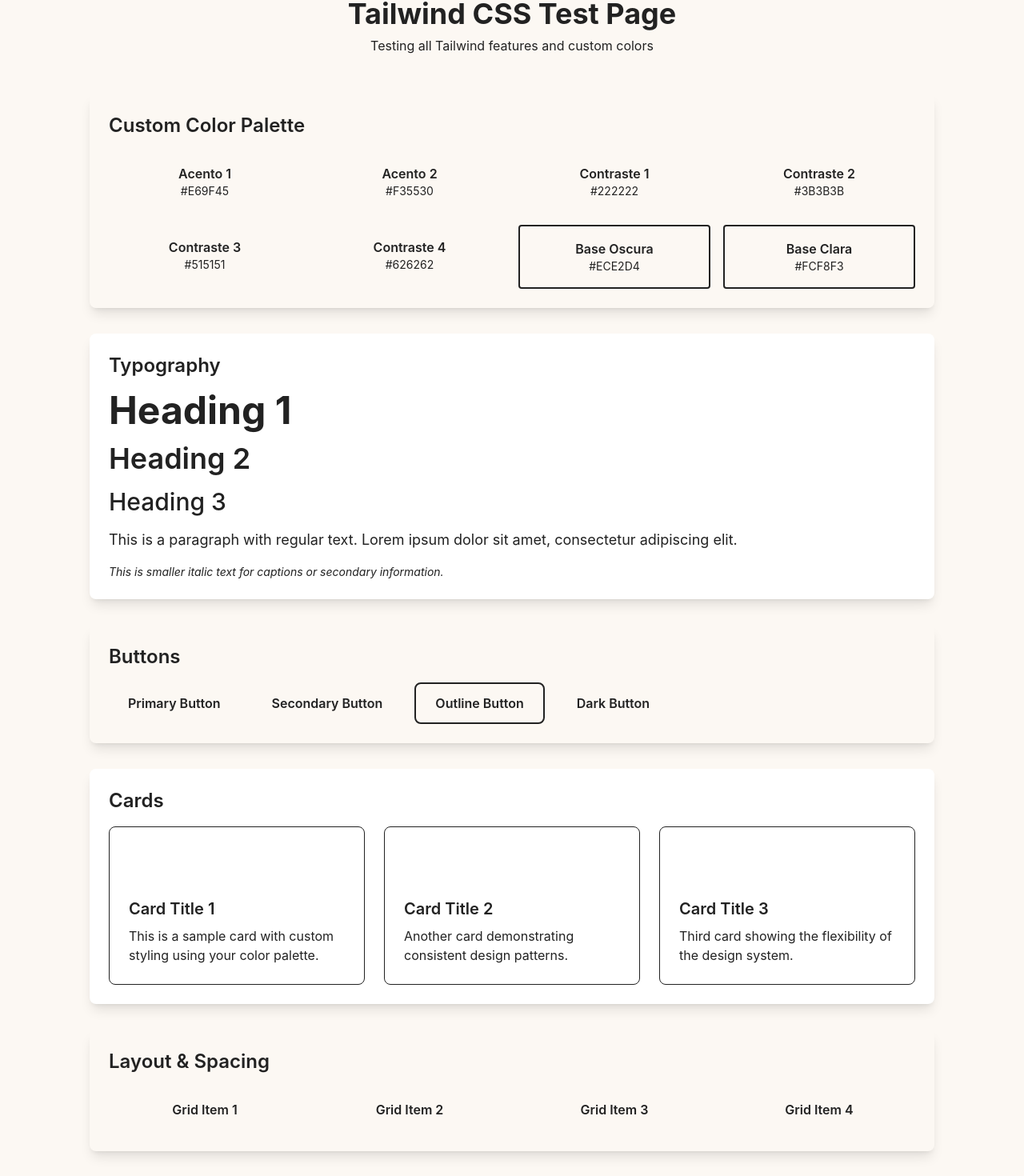
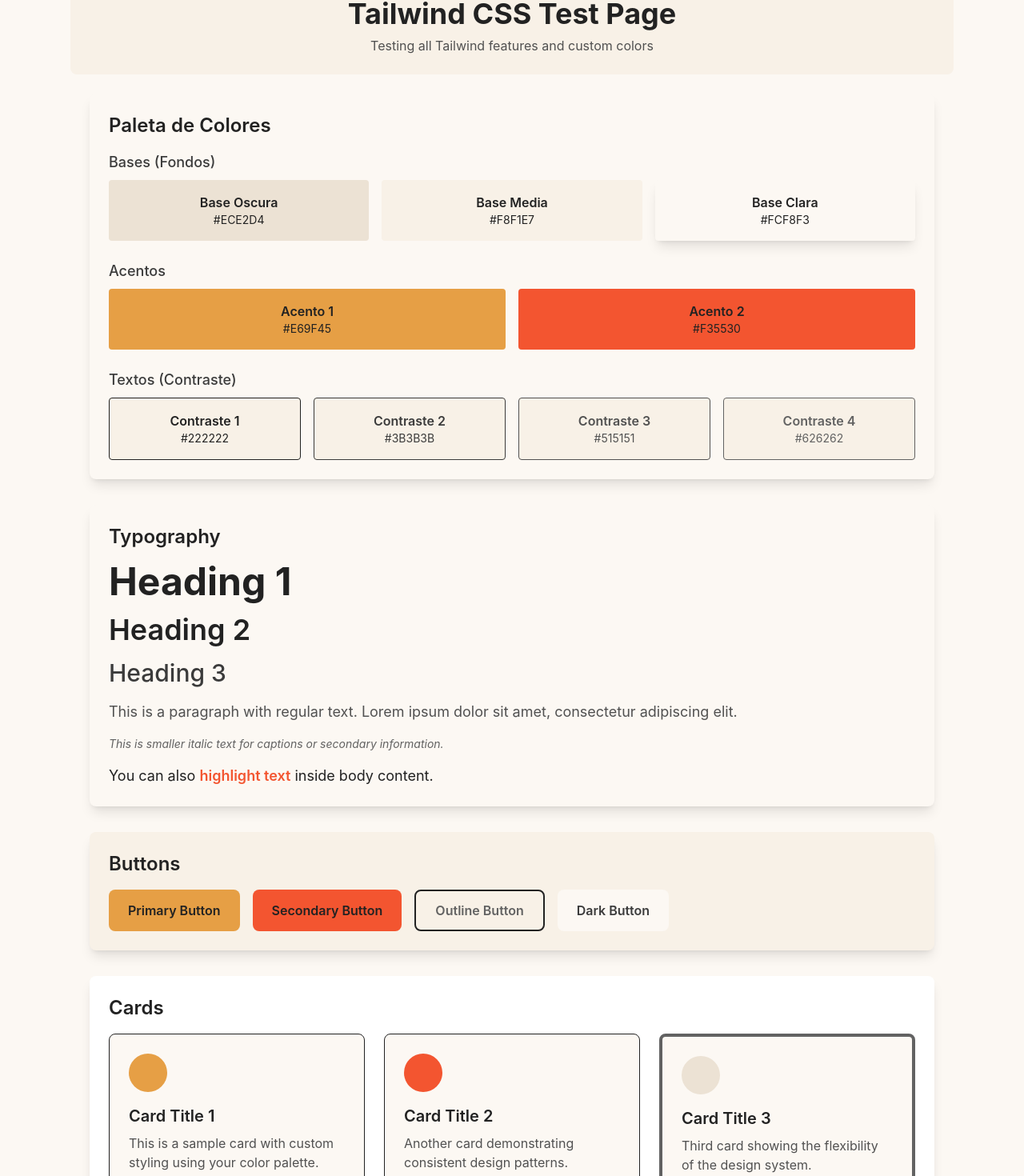
Before and after one commit to GustavoMinchiotti/aye-garcia, a Next.js app: page /tailwind in a window 1280 px wide. Shown: the part 180-1650 px from the top of the page at 80% size. Built offline with nearby package versions, Linux system fonts and the light colour scheme; no server answers.

Commit message:
trabajo en tailwind-page

```diff
--- a/app/globals.css
+++ b/app/globals.css
@@ -49,48 +49,66 @@
 
 /* Si querés seguir creando clases personalizadas, Tailwind v4 recomienda usar
    las nuevas capas de CSS @layer, pero ahora solo existen `@layer utilities` */
+
+/*?       Nota: Las claves de color personalizadas usan camelCase para asegurar compatibilidad.     */
+/*?       Tailwind permite usar nombres con guiones entre comillas (ej: "acento-2"),                */
+/*?       pero esas keys no se resuelven correctamente en tiempo de ejecución y las                 */
+/*?       clases generadas no son reconocidas por el navegador.                                     */
+/*?       Para mantener consistencia con las utilidades definidas en globals.css                    */
+/*?       y evitar fallas de renderizado, todos los nombres se definen en camelCase.                */
+
 @layer utilities {
+
   /* Fondos base */
-  .bg-base-oscura {
+  .bg-baseOscura {
     background-color: var(--color-base-oscura);
   }
 
-  .bg-base-media {
+  .bg-baseMedia {
     background-color: var(--color-base-media);
   }
 
-  .bg-base-clara {
+  .bg-baseClara {
     background-color: var(--color-base-clara);
   }
 
-  /* Acentos */
-  .bg-acento-1 {
+  /*todo Acentos se pueden usar en base o texto */
+  .bg-acento1 {
     background-color: var(--color-acento-1);
   }
 
-  .bg-acento-2 {
+  .bg-acento2 {
     background-color: var(--color-acento-2);
   }
 
+  .text-acento1 {
+    color: var(--color-acento-1);
+  }
+
+  .text-acento2 {
+    color: var(--color-acento-2);
+  }
+
   /* Textos */
-  .text-contraste-1 {
+  .text-contraste1 {
     color: var(--color-contraste-1);
   }
 
-
-  .text-contraste-2 {
+  .text-contraste2 {
     color: var(--color-contraste-2);
   }
 
-  .text-contraste-3 {
+  .text-contraste3 {
     color: var(--color-contraste-3);
   }
-  .text-contraste-4 {
+
+  .text-contraste4 {
     color: var(--color-contraste-4);
   }
 }
-.prueba1{
-/*? exagerada prueba ///////////////////////////////////////////////////////////*/
+
+.prueba1 {
+  /*? exagerada prueba ///////////////////////////////////////////////////////////*/
   background-color: #661301;
   display: block;
   justify-content: center;
--- a/app/login/page.tsx
+++ b/app/login/page.tsx
@@ -67,7 +67,7 @@
           <button
             type="submit"
             disabled={loading}
-            className="w-full py-2 bg-[#E69F45] text-white font-semibold rounded-lg hover:bg-[#F35530] transition-colors"
+            className="w-full py-2 bg-[#E69F45] text-white font-semibold rounded-lg hover:bg-[#F35530] hover:text-[#ffffff] hover:font-bold transition-colors"
           >
             {loading
               ? 'Cargando...'
--- a/app/page.tsx
+++ b/app/page.tsx
@@ -11,7 +11,7 @@
         Entrená, cuidate y viví mejor con nuestra comunidad.
       </p>
 
-<div className="prueba1 bg-red-200 p-10 m-10 rounded-2xl">
+<div className="prueba1 p-10 m-10 rounded-2xl"> {/** Lo que renderiza aca es directo css puro de globals porque lo sobrescribe */}
   test
 </div>
 
@@ -22,7 +22,7 @@
       <div className="flex flex-col sm:flex-row gap-4 justify-center">
         <Link
           href="/login"
-          className="w-full sm:w-auto px-6 py-3 bg-acento-1 text-base-clara rounded-lg font-medium hover:bg-acento-2 transition"
+          className="w-full sm:w-auto px-6 py-3 bg-acento1 text-base-clara rounded-lg font-medium hover:bg-acento-2 transition"
         >
           Entrar
         </Link>
--- a/app/tailwind/page.tsx
+++ b/app/tailwind/page.tsx
@@ -1,82 +1,179 @@
+"use client";
+
 export default function TailwindTestPage() {
   return (
     <div className="min-h-screen bg-baseClara">
       {/* Header */}
-      <header className="bg-contraste1 text-baseClara p-6">
-        <h1 className="text-4xl font-bold text-center">Tailwind CSS Test Page</h1>
-        <p className="text-center mt-2 text-baseOscura">Testing all Tailwind features and custom colors</p>
+      <header className="bg-baseMedia rounded-lg text-contraste1 p-6">
+        <h1 className="text-4xl font-bold text-center">
+          Tailwind CSS Test Page
+        </h1>
+        <p className="text-center mt-2 text-contraste3">
+          Testing all Tailwind features and custom colors
+        </p>
       </header>
+
+      {/* Esta página tenía conflictos entre utilidades bg y text definidas en globals.css,
+      lo que generaba inconsistencias al reemplazarlas por clases de Tailwind.
+      Se migraron las clases personalizadas a camelCase para mantener coherencia, ya que
+      aunque Tailwind permite claves con guiones entre comillas en tailwind.config, esas claves
+      no son interpretadas correctamente en tiempo de ejecución y las clases resultantes
+      no se renderizan en el cliente. */}
 
       <div className="container mx-auto p-6 space-y-8">
         {/* Custom Color Palette */}
-        <section className="bg-baseMedia p-6 rounded-lg shadow-lg">
-          <h2 className="text-2xl font-semibold mb-4 text-contraste1">Custom Color Palette</h2>
-          <div className="grid grid-cols-2 md:grid-cols-4 gap-4">
-            <div className="bg-acento1 p-4 rounded text-baseClara text-center">
+        <section className="bg-baseClara p-6 rounded-lg shadow-lg">
+          <h2 className="text-2xl font-semibold mb-4 text-contraste1">
+            Paleta de Colores
+          </h2>
+
+          {/* Bases */}
+          <div className="mb-6">
+            <h3 className="text-lg font-medium mb-2 text-contraste2">
+              Bases (Fondos)
+            </h3>
+            <div className="grid grid-cols-2 md:grid-cols-3 gap-4">
+              <div className="bg-baseOscura p-4 rounded text-contraste1 text-center">
+                <div className="font-semibold">Base Oscura</div>
+                <div className="text-sm">#ECE2D4</div>
+              </div>
+              <div className="bg-baseMedia p-4 rounded text-contraste1 text-center">
+                <div className="font-semibold">Base Media</div>
+                <div className="text-sm">#F8F1E7</div>
+              </div>
+              <div className="bg-baseClara p-4 rounded text-contraste1 text-center shadow-lg">
+                <div className="font-semibold">Base Clara</div>
+                <div className="text-sm">#FCF8F3</div>
+              </div>
+            </div>
+          </div>
+
+          {/* Acentos */}
+          <div className="mb-6">
+            <h3 className="text-lg font-medium mb-2 text-contraste2">
+              Acentos
+            </h3>
+            <div className="grid grid-cols-2 md:grid-cols-2 gap-4">
+              <div className="bg-acento1 p-4 rounded text-contraste1 text-center">
                 <div className="font-semibold">Acento 1</div>
                 <div className="text-sm">#E69F45</div>
               </div>
-            <div className="bg-acento2 p-4 rounded text-baseClara text-center">
+              <div className="bg-acento2 p-4 rounded text-baseOscura text-center">
                 <div className="font-semibold">Acento 2</div>
                 <div className="text-sm">#F35530</div>
               </div>
-            <div className="bg-contraste1 p-4 rounded text-baseClara text-center">
+            </div>
+          </div>
+
+          {/* Contrastes */}
+          <div>
+            <h3 className="text-lg font-medium mb-2 text-contraste2">
+              Textos (Contraste)
+            </h3>
+            <div className="grid grid-cols-2 md:grid-cols-4 gap-4">
+              <div className="p-4 rounded bg-baseMedia text-contraste1 text-center border border-contraste2">
                 <div className="font-semibold">Contraste 1</div>
                 <div className="text-sm">#222222</div>
               </div>
-            <div className="bg-contraste2 p-4 rounded text-baseClara text-center">
+
+              <div className="p-4 rounded bg-baseMedia text-contraste2 text-center border border-contraste2">
                 <div className="font-semibold">Contraste 2</div>
                 <div className="text-sm">#3B3B3B</div>
               </div>
-            <div className="bg-contraste3 p-4 rounded text-baseClara text-center">
+
+              <div className="p-4 rounded bg-baseMedia text-contraste3 text-center border border-contraste2">
                 <div className="font-semibold">Contraste 3</div>
                 <div className="text-sm">#515151</div>
               </div>
-            <div className="bg-contraste4 p-4 rounded text-baseClara text-center">
+
+              <div className="p-4 rounded bg-baseMedia text-contraste4 text-center border border-contraste2">
                 <div className="font-semibold">Contraste 4</div>
                 <div className="text-sm">#626262</div>
               </div>
-            <div className="bg-baseOscura p-4 rounded text-contraste1 text-center border-2 border-contraste3">
-              <div className="font-semibold">Base Oscura</div>
-              <div className="text-sm">#ECE2D4</div>
-            </div>
-            <div className="bg-baseClara p-4 rounded text-contraste1 text-center border-2 border-contraste3">
-              <div className="font-semibold">Base Clara</div>
-              <div className="text-sm">#FCF8F3</div>
             </div>
           </div>
         </section>
 
         {/* Typography */}
-        <section className="bg-white p-6 rounded-lg shadow-lg">
-          <h2 className="text-2xl font-semibold mb-4 text-contraste1">Typography</h2>
+        <section className="bg-baseClara p-6 rounded-lg shadow-lg">
+          <h2 className="text-2xl font-semibold mb-4 text-contraste1">
+            Typography
+          </h2>
+
           <div className="space-y-4">
-            <h1 className="text-5xl font-bold text-acento1">Heading 1</h1>
-            <h2 className="text-4xl font-semibold text-acento2">Heading 2</h2>
+            {/* Headings principales: contraste1 */}
+            <h1 className="text-5xl font-bold text-contraste1">Heading 1</h1>
+            <h2 className="text-4xl font-semibold text-contraste1">
+              Heading 2
+            </h2>
             <h3 className="text-3xl font-medium text-contraste2">Heading 3</h3>
-            <p className="text-lg text-contraste3">
-              This is a paragraph with regular text. Lorem ipsum dolor sit amet, consectetur adipiscing elit.
+
+            {/* Body */}
+            <p className="text-lg text-contraste3 leading-relaxed">
+              This is a paragraph with regular text. Lorem ipsum dolor sit amet,
+              consectetur adipiscing elit.
             </p>
+
+            {/* Caption */}
             <p className="text-sm text-contraste4 italic">
               This is smaller italic text for captions or secondary information.
+            </p>
+
+            {/* Acento como énfasis opcional */}
+            <p className="text-lg">
+              You can also{" "}
+              <span className="text-acento2 font-semibold">highlight text</span>{" "}
+              inside body content.
             </p>
           </div>
         </section>
 
-        {/* Buttons */}
+        {/* Buttons SEGUIR CON ESTA SECCIÓN REVISAR ACCIONES HOOVER DE BOTONES MAS TEXTO EN HOVER  */}
         <section className="bg-baseMedia p-6 rounded-lg shadow-lg">
-          <h2 className="text-2xl font-semibold mb-4 text-contraste1">Buttons</h2>
+          <h2 className="text-2xl font-semibold mb-4 text-contraste1">
+            Buttons
+          </h2>
           <div className="flex flex-wrap gap-4">
-            <button className="bg-acento1 hover:bg-opacity-90 text-baseClara px-6 py-3 rounded-lg font-semibold transition-all duration-200 transform hover:scale-105">
+            {/**
+             * Usamos colores mediante CSS Custom Properties (variables) en lugar de las clases
+             * generadas por Tailwind (ej: bg-acento1), porque la UI utiliza un sistema de tema
+             * dinámico definido en :root con --color-*.
+             *
+             * Tailwind interpreta la sintaxis "bg-(--variable)" como un valor arbitrario basado en
+             * variables CSS. Esto permite que el color pueda cambiar en runtime sin necesidad de
+             * recompilar Tailwind.
+             *
+             * Formato sintáctico:
+             *   bg-(--nombre-variable)           → background-color: var(--nombre-variable)
+             *   hover:bg-(--nombre-variable)     → background-color: var(--nombre-variable) en hover
+             *   hover:text-(--nombre-variable)   → color: var(--nombre-variable) en hover
+             *
+             * Ventajas:
+             * - Permite theming dinámico (ej: modo oscuro, branding dinámico)
+             * - Mantiene compatibilidad con utilidades de Tailwind (hover, transition, scale, etc.)
+             * - Evita sobrescribir clases Tailwind en CSS global
+             *
+             * Nota: ESLint/Prettier convierte automáticamente la sintaxis recomendada
+             *       bg-[var(--color-acento-1)] → bg-(--color-acento-1)
+             *       (misma funcionalidad, distinto parsing)
+             */}
+            <button className="bg-(--color-acento-1) hover:bg-(--color-acento-2) hover:text-(--color-base-oscura) px-6 py-3 rounded-lg font-semibold transition-all duration-500 transform hover:scale-105">
               Primary Button
             </button>
-            <button className="bg-acento2 hover:bg-opacity-90 text-baseClara px-6 py-3 rounded-lg font-semibold transition-all duration-200 transform hover:scale-105">
+            <button className=" bg-(--color-acento-2) hover:bg-(--color-acento-1) hover:text-(--color-contraste-1) px-6 py-3 rounded-lg font-semibold transition-all duration-200 transform hover:scale-105">
               Secondary Button
             </button>
-            <button className="bg-transparent border-2 border-contraste1 text-contraste1 hover:bg-contraste1 hover:text-baseClara px-6 py-3 rounded-lg font-semibold transition-all duration-200">
+            <button
+              onClick={() => console.log("Outline button pressed")}
+              className="bg-transparent border-2 border-(--color-contraste-1) text-(--color-contraste-4) hover:bg-(--color-acento-1) hover:text-(--color-contraste-1) px-6 py-3 rounded-lg font-semibold transition-all duration-200 transform hover:scale-105"
+            >
               Outline Button
             </button>
-            <button className="bg-contraste4 hover:bg-contraste3 text-baseClara px-6 py-3 rounded-lg font-semibold transition-all duration-200">
+
+            <button
+              onClick={() => console.log("Dark button pressed")}
+              className="bg-(--color-base-clara) hover:bg-(--color-base-oscura) text-(--color-contraste-2) hover:text-(--color-contraste-1) px-6 py-3 rounded-lg font-semibold transition-all duration-200 transform hover:scale-105"
+            >
               Dark Button
             </button>
           </div>
@@ -88,39 +185,75 @@
           <div className="grid md:grid-cols-3 gap-6">
             <div className="bg-baseClara border border-baseOscura rounded-lg p-6 hover:shadow-lg transition-shadow duration-200">
               <div className="w-12 h-12 bg-acento1 rounded-full mb-4"></div>
-              <h3 className="text-xl font-semibold text-contraste1 mb-2">Card Title 1</h3>
-              <p className="text-contraste3">This is a sample card with custom styling using your color palette.</p>
+              <h3 className="text-xl font-semibold text-contraste1 mb-2">
+                Card Title 1
+              </h3>
+              <p className="text-contraste3">
+                This is a sample card with custom styling using your color
+                palette.
+              </p>
             </div>
             <div className="bg-baseClara border border-baseOscura rounded-lg p-6 hover:shadow-lg transition-shadow duration-200">
               <div className="w-12 h-12 bg-acento2 rounded-full mb-4"></div>
-              <h3 className="text-xl font-semibold text-contraste1 mb-2">Card Title 2</h3>
-              <p className="text-contraste3">Another card demonstrating consistent design patterns.</p>
+              <h3 className="text-xl font-semibold text-contraste1 mb-2">
+                Card Title 2
+              </h3>
+              <p className="text-contraste3">
+                Another card demonstrating consistent design patterns.
+              </p>
             </div>
-            <div className="bg-baseClara border border-baseOscura rounded-lg p-6 hover:shadow-lg transition-shadow duration-200">
-              <div className="w-12 h-12 bg-contraste2 rounded-full mb-4"></div>
-              <h3 className="text-xl font-semibold text-contraste1 mb-2">Card Title 3</h3>
-              <p className="text-contraste3">Third card showing the flexibility of the design system.</p>
+
+            {/*
+            // Se usa border-(--color-contraste-4) para aplicar el color desde la variable CSS,
+            // ya que Tailwind no resuelve colores personalizados en bordes sin esta sintaxis.
+            */}
+
+            <div className="bg-baseClara border-4 border-(--color-contraste-4) rounded-lg p-6 hover:shadow-lg transition-shadow duration-200">
+              <div className="w-12 h-12 bg-baseOscura rounded-full mb-4"></div>
+              <h3 className="text-xl font-semibold text-contraste1 mb-2">
+                Card Title 3
+              </h3>
+              <p className="text-contraste3">
+                Third card showing the flexibility of the design system.
+              </p>
             </div>
           </div>
         </section>
 
         {/* Layout & Spacing */}
-        <section className="bg-baseMedia p-6 rounded-lg shadow-lg">
-          <h2 className="text-2xl font-semibold mb-4 text-contraste1">Layout & Spacing</h2>
+        <section className="bg-baseOscura p-6 rounded-lg shadow-lg">
+          <h2 className="text-2xl font-semibold mb-4 text-contraste1">
+            Layout & Spacing
+          </h2>
           <div className="grid grid-cols-1 md:grid-cols-2 lg:grid-cols-4 gap-4">
-            <div className="bg-acento1 p-4 rounded text-baseClara text-center font-semibold">Grid Item 1</div>
-            <div className="bg-acento2 p-4 rounded text-baseClara text-center font-semibold">Grid Item 2</div>
-            <div className="bg-contraste2 p-4 rounded text-baseClara text-center font-semibold">Grid Item 3</div>
-            <div className="bg-contraste3 p-4 rounded text-baseClara text-center font-semibold">Grid Item 4</div>
+            {/* Crea un layout responsivo con CSS Grid: 1 columna en móvil, 2 en pantallas medianas y
+            4 en grandes, con espacio uniforme entre elementos. */}
+
+            <div className="bg-acento1 p-4 rounded text-(--color-base-clara) text-center font-semibold shadow-xl">
+              Grid Item 1
+            </div>
+            <div className="bg-acento2 p-4 rounded text-(--color-base-clara) text-center font-semibold">
+              Grid Item 2
+            </div>
+            <div className="bg-(--color-contraste-1) p-4 rounded text-(--color-base-clara) text-center font-semibold">
+              Grid Item 3
+            </div>
+            <div className="bg-(--color-contraste-4) p-4 rounded text-(--color-base-oscura) text-center font-semibold">
+              Grid Item 4
+            </div>
           </div>
         </section>
 
         {/* Forms */}
         <section className="bg-white p-6 rounded-lg shadow-lg">
-          <h2 className="text-2xl font-semibold mb-4 text-contraste1">Form Elements</h2>
+          <h2 className="text-2xl font-semibold mb-4 text-contraste1">
+            Form Elements
+          </h2>
           <div className="space-y-4 max-w-md">
             <div>
-              <label className="block text-sm font-medium text-contraste2 mb-2">Text Input</label>
+              <label className="block text-sm font-medium text-contraste2 mb-2">
+                Text Input
+              </label>
               <input
                 type="text"
                 placeholder="Enter text here"
@@ -128,7 +261,9 @@
               />
             </div>
             <div>
-              <label className="block text-sm font-medium text-contraste2 mb-2">Select Dropdown</label>
+              <label className="block text-sm font-medium text-contraste2 mb-2">
+                Select Dropdown
+              </label>
               <select className="w-full px-4 py-2 border border-baseOscura rounded-lg focus:ring-2 focus:ring-acento1 focus:border-transparent outline-none transition-all duration-200">
                 <option>Option 1</option>
                 <option>Option 2</option>
@@ -136,7 +271,9 @@
               </select>
             </div>
             <div>
-              <label className="block text-sm font-medium text-contraste2 mb-2">Textarea</label>
+              <label className="block text-sm font-medium text-contraste2 mb-2">
+                Textarea
+              </label>
               <textarea
                 placeholder="Enter your message"
                 rows={4}
@@ -148,19 +285,33 @@
 
         {/* Responsive Design Test */}
         <section className="bg-baseMedia p-6 rounded-lg shadow-lg">
-          <h2 className="text-2xl font-semibold mb-4 text-contraste1">Responsive Design</h2>
+          <h2 className="text-2xl font-semibold mb-4 text-contraste1">
+            Responsive Design
+          </h2>
           <div className="bg-acento1 text-baseClara p-6 rounded-lg text-center">
-            <p className="block sm:hidden text-lg font-semibold">📱 Mobile View (&lt; 640px)</p>
-            <p className="hidden sm:block md:hidden text-lg font-semibold">📱 Small Tablet (640px - 768px)</p>
-            <p className="hidden md:block lg:hidden text-lg font-semibold">💻 Tablet (768px - 1024px)</p>
-            <p className="hidden lg:block xl:hidden text-lg font-semibold">🖥️ Desktop (1024px - 1280px)</p>
-            <p className="hidden xl:block text-lg font-semibold">🖥️ Large Desktop (&gt; 1280px)</p>
+            <p className="block sm:hidden text-lg font-semibold">
+              📱 Mobile View (&lt; 640px)
+            </p>
+            <p className="hidden sm:block md:hidden text-lg font-semibold">
+              📱 Small Tablet (640px - 768px)
+            </p>
+            <p className="hidden md:block lg:hidden text-lg font-semibold">
+              💻 Tablet (768px - 1024px)
+            </p>
+            <p className="hidden lg:block xl:hidden text-lg font-semibold">
+              🖥️ Desktop (1024px - 1280px)
+            </p>
+            <p className="hidden xl:block text-lg font-semibold">
+              🖥️ Large Desktop (&gt; 1280px)
+            </p>
           </div>
         </section>
 
         {/* Animations & Transitions */}
-        <section className="bg-white p-6 rounded-lg shadow-lg">
-          <h2 className="text-2xl font-semibold mb-4 text-contraste1">Animations & Transitions</h2>
+        <section className="bg-white/90 p-6 rounded-lg shadow-lg">
+          <h2 className="text-2xl font-semibold mb-4 text-contraste1">
+            Animations & Transitions
+          </h2>
           <div className="flex flex-wrap gap-4">
             <div className="bg-acento1 text-baseClara p-4 rounded-lg hover:rotate-3 transition-transform duration-300 cursor-pointer">
               Hover to Rotate
@@ -179,7 +330,9 @@
       <footer className="bg-contraste1 text-baseClara p-6 mt-8">
         <div className="text-center">
           <p className="text-lg font-semibold">Tailwind CSS Integration Test</p>
-          <p className="text-baseOscura mt-2">All styles are working correctly! ✅</p>
+          <p className="text-baseOscura mt-2">
+            All styles are working correctly! ✅
+          </p>
         </div>
       </footer>
     </div>
--- a/package.json
+++ b/package.json
@@ -25,7 +25,7 @@
   "devDependencies": {
     "@eslint/eslintrc": "^3",
     "@tailwindcss/postcss": "^4.1.16",
-    "@types/node": "^20",
+    "@types/node": "^20.19.24",
     "@types/react": "^19",
     "@types/react-dom": "^19",
     "autoprefixer": "^10.4.21",
```
Also changed, not shown: tailwind.config.mjs (+9 -0 lines), 1 other file (tests, documents, lock files or other folders). Lines whose indentation alone changed are shown as unchanged.
